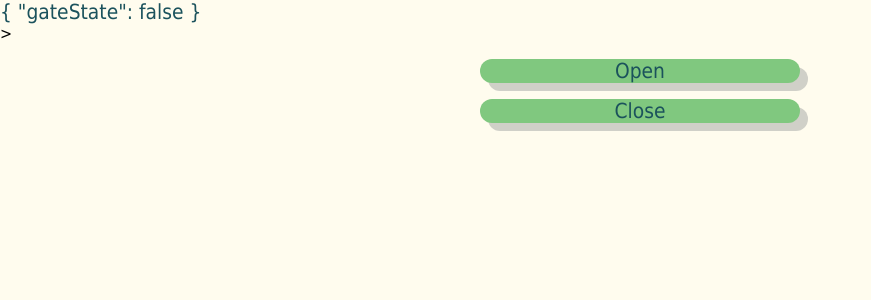
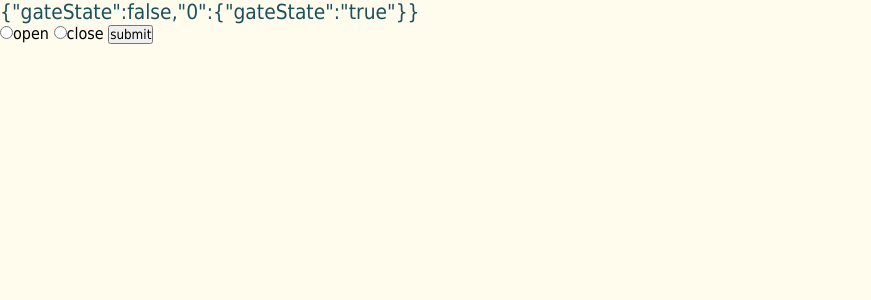
Before and after one commit to Sander470/Boer-Bert, a PHP site: page /_AdminDash.php in a window 1280 px wide. Shown: the top 300 px of the page, without its empty margins (0-871 px from the left). Run offline with PHP 8.4, Linux system fonts and the light colour scheme.

Commit message:
Buttons change JSON!

```diff
--- a/website/_AdminDash.php
+++ b/website/_AdminDash.php
@@ -5,10 +5,13 @@ echo "<p class='gateText'>$jsonString<p>";
 ?>
 
 <body>
-<link rel="stylesheet" href="wwwroot/css/style.css" />
-    <link rel="icon" href="wwwroot/img/cowlogo.ico" />>
-    <button class="gateButton" onclick="submitOpen()">Open</button>
-    <button class="gateButton" onclick="submitClose()">Close</button>
+    <link rel="stylesheet" href="wwwroot/css/style.css" />
+    <link rel="icon" href="wwwroot/img/cowlogo.ico" />
+    <form action="changeGateState.php" method="post">
+        <input type="radio" name="gateState" value="open">open</button>
+        <input type="radio" name="gateState" value="close">close</button>
+        <button type=submit>submit</button>
+    </form>
 </body>
 <script>
     logState();
@@ -19,20 +22,4 @@ echo "<p class='gateText'>$jsonString<p>";
         console.log("status gate: " + jsonData["gateState"]);
         gateStatus = jsonData["gateState"];
     };
-
-    // call on PHP function
-    function submitOpen() {
-        fetch('Gate_open.php')
-            .then(response => response.text())
-            .then(data => {
-                console.log(data)
-            });
-    }
-    function submitClose() {
-        fetch('Gate_close.php')
-            .then(response => response.text())
-            .then(data => {
-                console.log(data)
-            });
-    }
 </script>
--- a/website/configGate.json
+++ b/website/configGate.json
@@ -1,3 +1 @@
-{
-"gateState": false
-}
+{"gateState":false,"0":{"gateState":"true"}}
```
Also changed, not shown: website/Gate_close.php (deleted, +0 -15 lines), website/changeGateState.php (renamed from website/Gate_open.php, +11 -4 lines).
